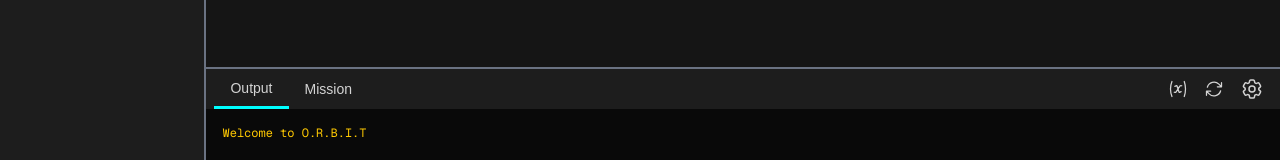
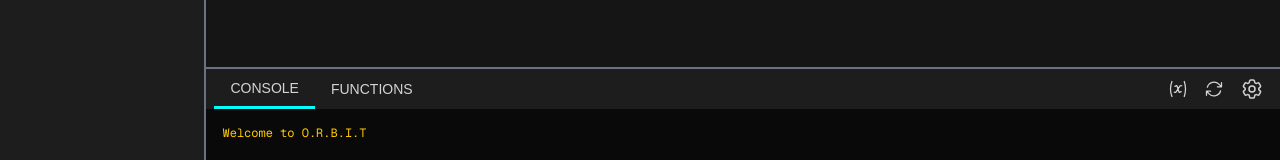
Before and after one commit to MaaZiJyun/SatelliteSimulator, a Next.js app in the folder satsim-next/: page / in a window 1280 px wide. Shown: the part 504-664 px from the top of the page. Built offline with nearby package versions, Linux system fonts and the light colour scheme.

Commit message:
fix: update Terminal component tab names from 'Output' and 'Mission' to 'CONSOLE' and 'FUNCTIONS'

```diff
--- a/satsim-next/src/components/Terminal.tsx
+++ b/satsim-next/src/components/Terminal.tsx
@@ -13,14 +13,14 @@ import PreferenceButton from "./PreferenceButton";
 export default function Terminal() {
   const logs = useLogStore((s) => s.logs);
   // const { controller, setController } = useCameraStore();
-  const [activeTab, setActiveTab] = useState("Output");
+  const [activeTab, setActiveTab] = useState("CONSOLE");
 
   return (
     <div className="h-full w-full flex flex-col bg-black/30">
       {/* Navigation Tabs */}
       <div className="flex justify-between items-center px-2">
         <div className="flex text-sm">
-          {["Output", "Mission"].map((tab) => (
+          {["CONSOLE", "FUNCTIONS"].map((tab) => (
             <button
               key={tab}
               onClick={() => setActiveTab(tab)}
@@ -50,9 +50,12 @@ export default function Terminal() {
 
       {/* Tab Content */}
       <div className="font-mono p-4 h-full w-full overflow-y-auto text-white bg-black/70">
-        {activeTab === "Output" && (
+        {activeTab === "CONSOLE" && (
           <div>
-            {logs.slice().reverse().map((l, i) => (
+            {logs
+              .slice()
+              .reverse()
+              .map((l, i) => (
                 <p
                   key={i}
                   className={`text-xs ${i === 0 ? "text-[#00ffff]" : ""}`}
@@ -63,7 +66,7 @@ export default function Terminal() {
             <p className="text-xs text-yellow-400">Welcome to O.R.B.I.T</p>
           </div>
         )}
-        {activeTab === "Mission" && (
+        {activeTab === "FUNCTIONS" && (
           <div>
             <p className="text-xs">Mission details will appear here...</p>
           </div>
```
Lines whose indentation alone changed are shown as unchanged.
